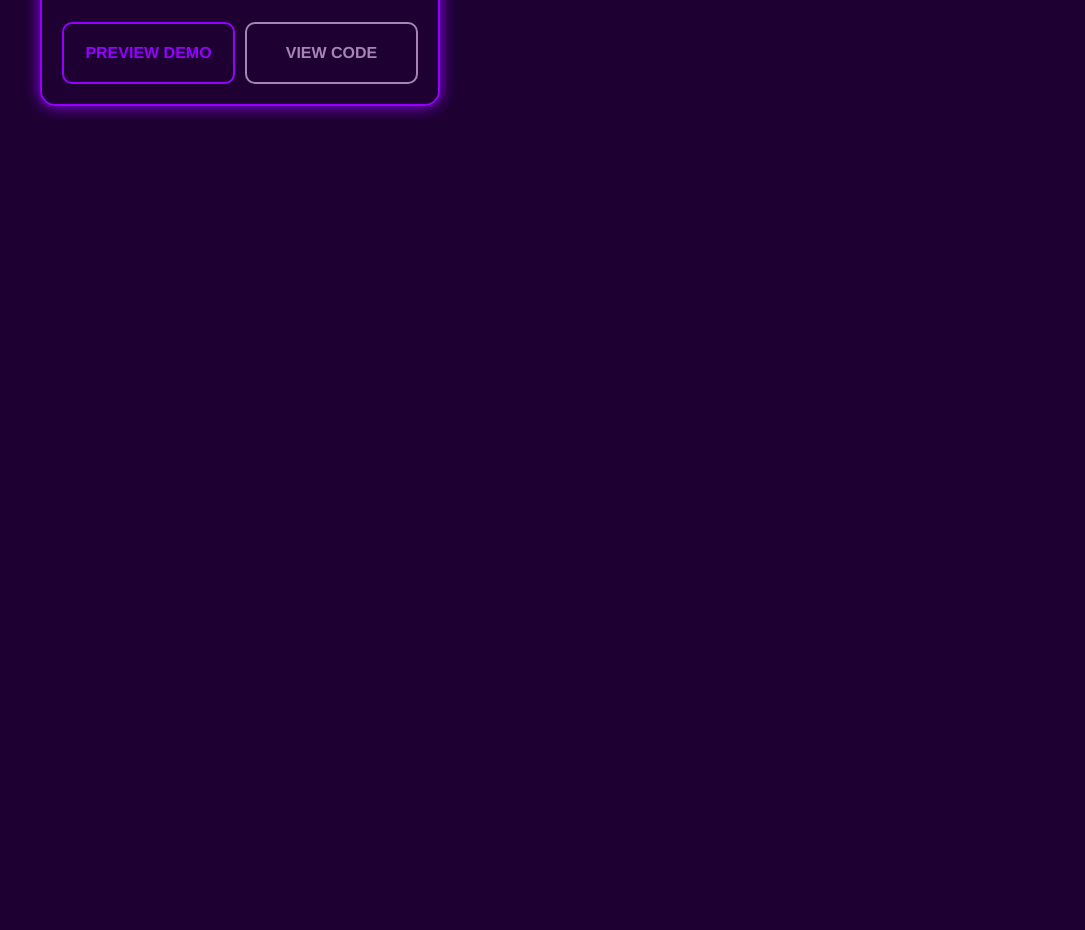
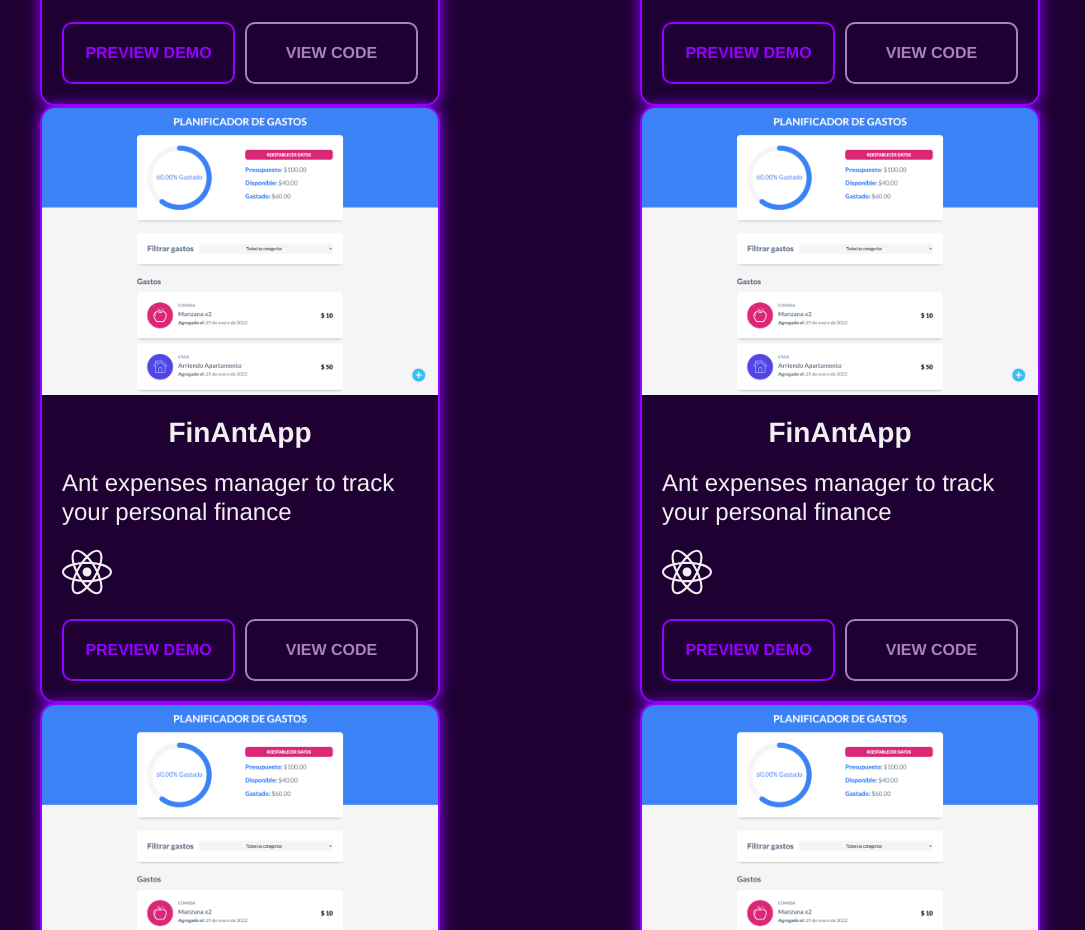
Before and after one commit to Hernan1ro/Personal--Portfolio, a React (Vite) app: page / in a window 1280 px wide. Shown: the part 3002-3932 px from the top of the page, without its empty margins (0-1085 px from the left). Before the commit the page ends 3158 px from the top, so only its background shows below. Built offline with nearby package versions, Linux system fonts and the light colour scheme.

Commit message:
creating project card component

```diff
--- /dev/null
+++ b/src/components/ProjectCard/index.jsx
@@ -0,0 +1,31 @@
+import React from "react";
+
+const ProjectCard = ({ projectImg, Icon }) => {
+  return (
+    <article className="project-item">
+      <img className="project-image" src={projectImg} alt="project image" />
+      <div className="project-description">
+        <h5 className="project-description__title">FinAntApp</h5>
+        <span className="project-description__resume">
+          Ant expenses manager to track your personal finance
+        </span>
+        <div className="icon-container">
+          <Icon name="react" className="skill__icons-color" />
+        </div>
+        <div className="project-links">
+          <a target="_blank" href="https://friendly-bhabha-bbe9e2.netlify.app/">
+            Preview demo
+          </a>
+          <a
+            target="_black"
+            href="https://github.com/Hernan1ro/budget-control-app"
+          >
+            View code
+          </a>
+        </div>
+      </div>
+    </article>
+  );
+};
+
+export default ProjectCard;
--- a/src/containers/Projects/index.jsx
+++ b/src/containers/Projects/index.jsx
@@ -1,7 +1,8 @@
 import React from "react";
 import Title from "../../components/Title";
 import { Icon } from "../../components/Icon/Icon";
-import ProjectImg from "../../assets/projects/budget-manager.png";
+import projectImg from "../../assets/projects/budget-manager.png";
+import ProjectCard from "../../components/ProjectCard";
 import "./index.css";
 
 const Projects = () => {
@@ -9,26 +10,12 @@
     <section className="projects-section">
       <Title title={"Projects"} />
       <div className="container projects-container">
-        <article className="project-item">
-          <img className="project-image" src={ProjectImg} alt="project image" />
-          <div className="project-description">
-            <h5 className="project-description__title">FinAntApp</h5>
-            <span className="project-description__resume">
-              Ant expenses manager to track your personal finance
-            </span>
-            <div className="icon-container">
-              <Icon name="react" className="skill__icons-color" />
-            </div>
-            <div className="project-links">
-              <a href="https://friendly-bhabha-bbe9e2.netlify.app/">
-                Preview demo
-              </a>
-              <a href="https://github.com/Hernan1ro/budget-control-app">
-                View code
-              </a>
-            </div>
-          </div>
-        </article>
+        <ProjectCard Icon={Icon} projectImg={projectImg} />
+        <ProjectCard Icon={Icon} projectImg={projectImg} />
+        <ProjectCard Icon={Icon} projectImg={projectImg} />
+        <ProjectCard Icon={Icon} projectImg={projectImg} />
+        <ProjectCard Icon={Icon} projectImg={projectImg} />
+        <ProjectCard Icon={Icon} projectImg={projectImg} />
       </div>
     </section>
   );
```
Also changed, not shown: src/components/ProjectCard/index.css (added), src/components/project-card/index.jsx (deleted).
